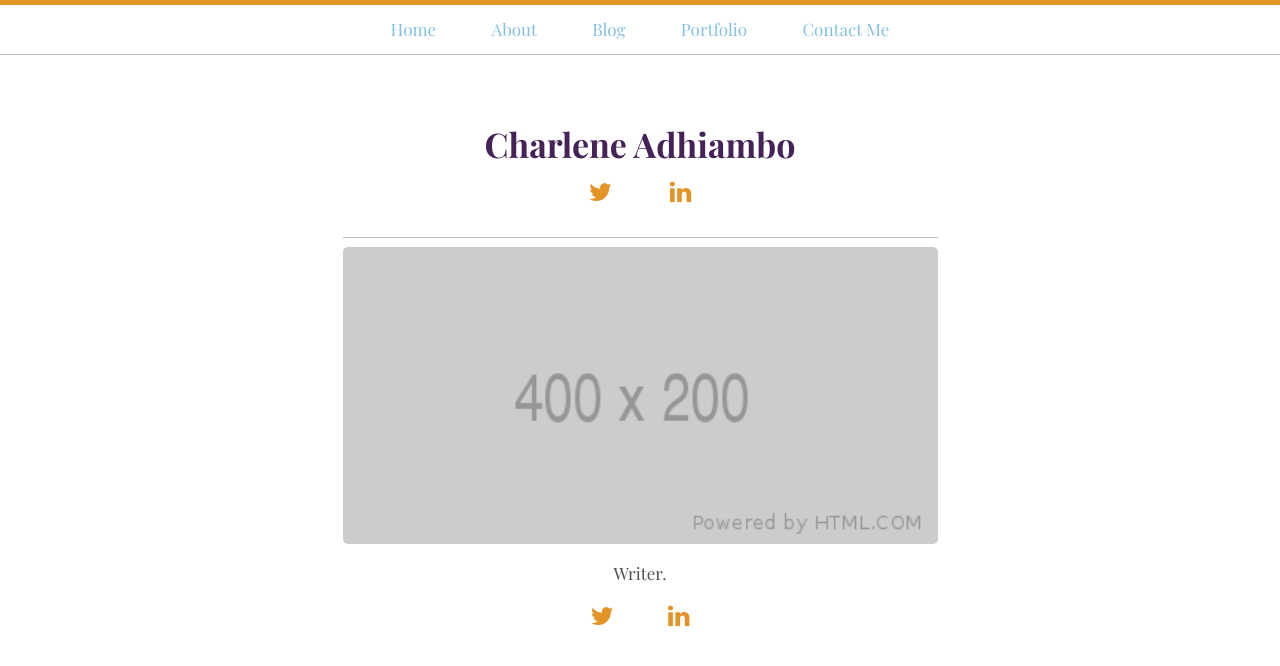
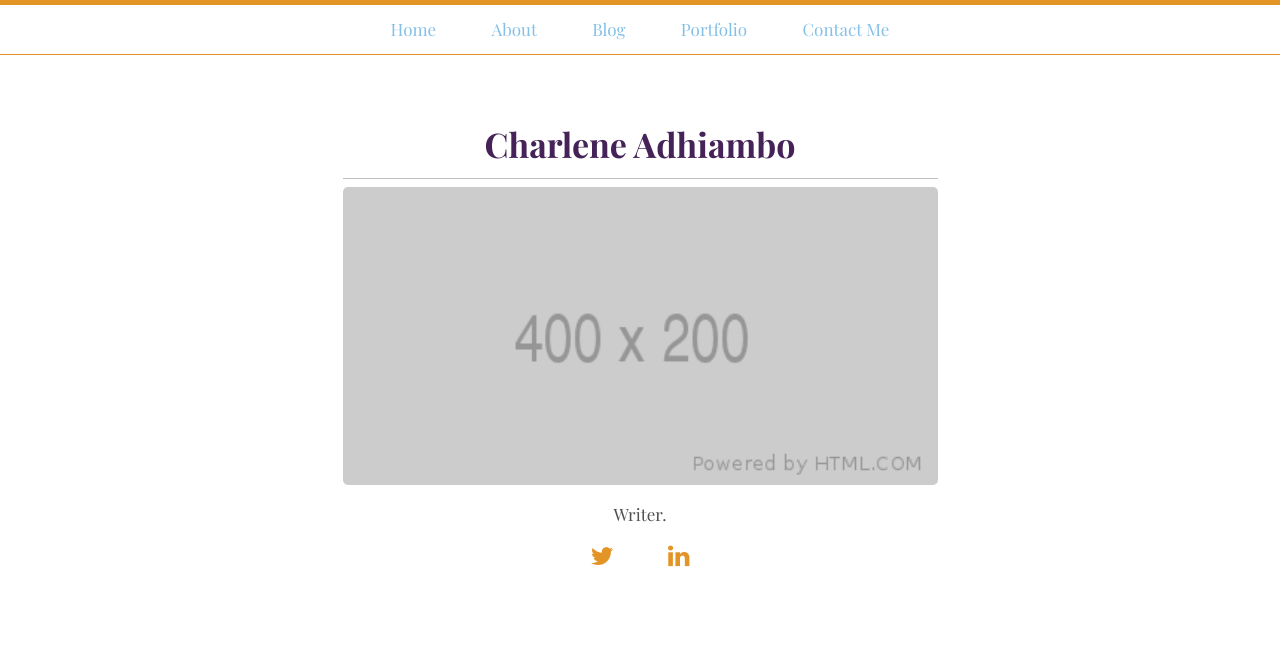
Before and after one commit to charadh/charadh.github.io, a Jekyll site: the page built from index.html, in a window 1280 px wide. Shown: the top 666 px of the page. Built offline with Jekyll 4.4.1, drawn with Linux system fonts in a browser that asks for light colours; some web fonts are replaced.

Commit message:
colors changed and fonts sizes tweaked

```diff
--- a/_sass/utilities/_variables.scss
+++ b/_sass/utilities/_variables.scss
@@ -20,7 +20,7 @@ $body-top-border-width: 5px;
 $link-color: #E39426;
 
 // Navigation
-$nav-bottom-border-color: #c0c0c0;
+$nav-bottom-border-color: #E39426;
 $nav-bottom-border-width: 1px;
 
 $nav-link-color: #84C0E6;
--- a/index.html
+++ b/index.html
@@ -6,10 +6,6 @@ title: Home
 
   <header>
     <h1 class="landing-title">Charlene Adhiambo
-      <ul class="social-icon-list">
-        <li class = "social-icon"><a href="{{ site.baseurl }}/work/"><i class="fa fa-twitter"></i></a></li>
-        <li class = "social-icon"><a href="{{ site.baseurl }}/work/"><i class="fa fa-linkedin"></i></a></li>
-      </ul>
     </h1>
   </header>
 
```
Also changed, not shown: about.md (+1 -1 lines), android-chrome-512x512.png (added), apple-touch-icon.png.
